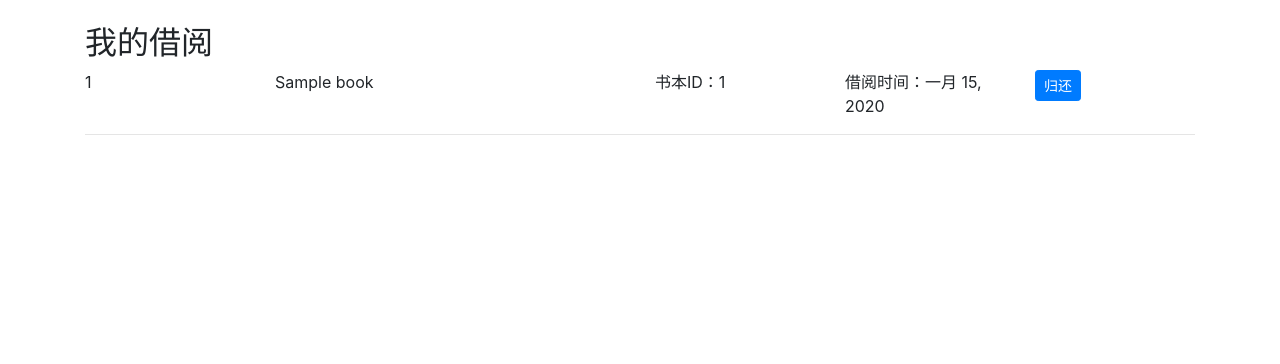
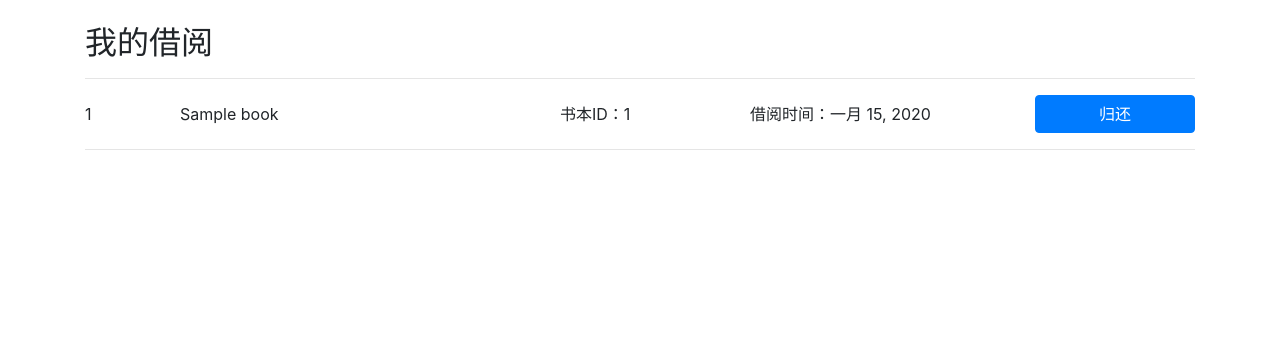
Before and after one commit to login256/Library-Manage-System, a Django app: template app/templates/return.html in a window 1280 px wide. Shown: the part 56-420 px from the top of the page. Run offline with Django 3.2, Linux system fonts and the light colour scheme; the template is opened without the code that fills it: values that come from a table or form of the project are taken from there, others are empty; tables that the repository leaves empty hold one stand-in row (values such as "Sample post").

Commit message:
change some frontend and timezone

```diff
--- a/LMS/settings.py
+++ b/LMS/settings.py
@@ -108,7 +108,7 @@ AUTH_PASSWORD_VALIDATORS = [
 
 LANGUAGE_CODE = 'zh-hans'
 
-TIME_ZONE = 'UTC'
+TIME_ZONE = 'Asia/Shanghai'
 
 USE_I18N = True
 
--- a/app/templates/return.html
+++ b/app/templates/return.html
@@ -2,9 +2,10 @@
 {% block mainbody %}
 <div class="container">
 <h2>我的借阅</h2>
+<hr/>
 {% for borrow in borrows %}
-<div class="row">
-<div class="col-2">
+<div class="row align-items-center">
+<div class="col-1">
 {{forloop.counter}}
 </div>
 <div class="col-4">
@@ -13,14 +14,14 @@
 <div class="col-2">
 书本ID：{{borrow.bookitem.id}}
 </div>
-<div class="col-2">
+<div class="col-3">
 借阅时间：{{borrow.date_borrow}}
 </div>
 <div class="col-2">
 <form action="" method="post">
 {% csrf_token %}
 <input type="hidden" name="id" value="{{borrow.id}}">
-<input type="submit" value="归还" class="btn btn-sm btn-primary">
+<input type="submit" value="归还" class="btn btn-block btn-primary">
 </form>
 </div>
 </div>
```
